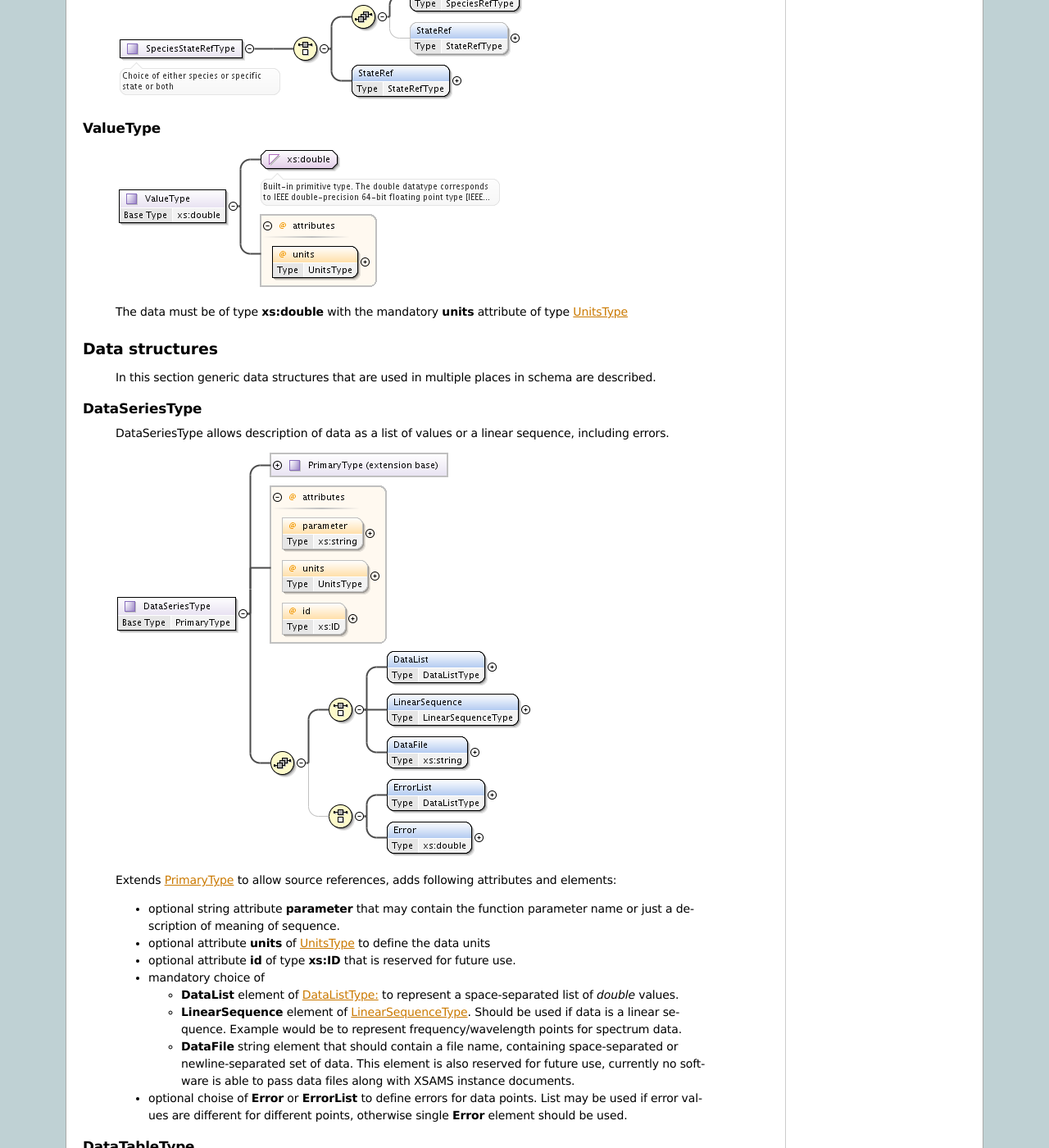
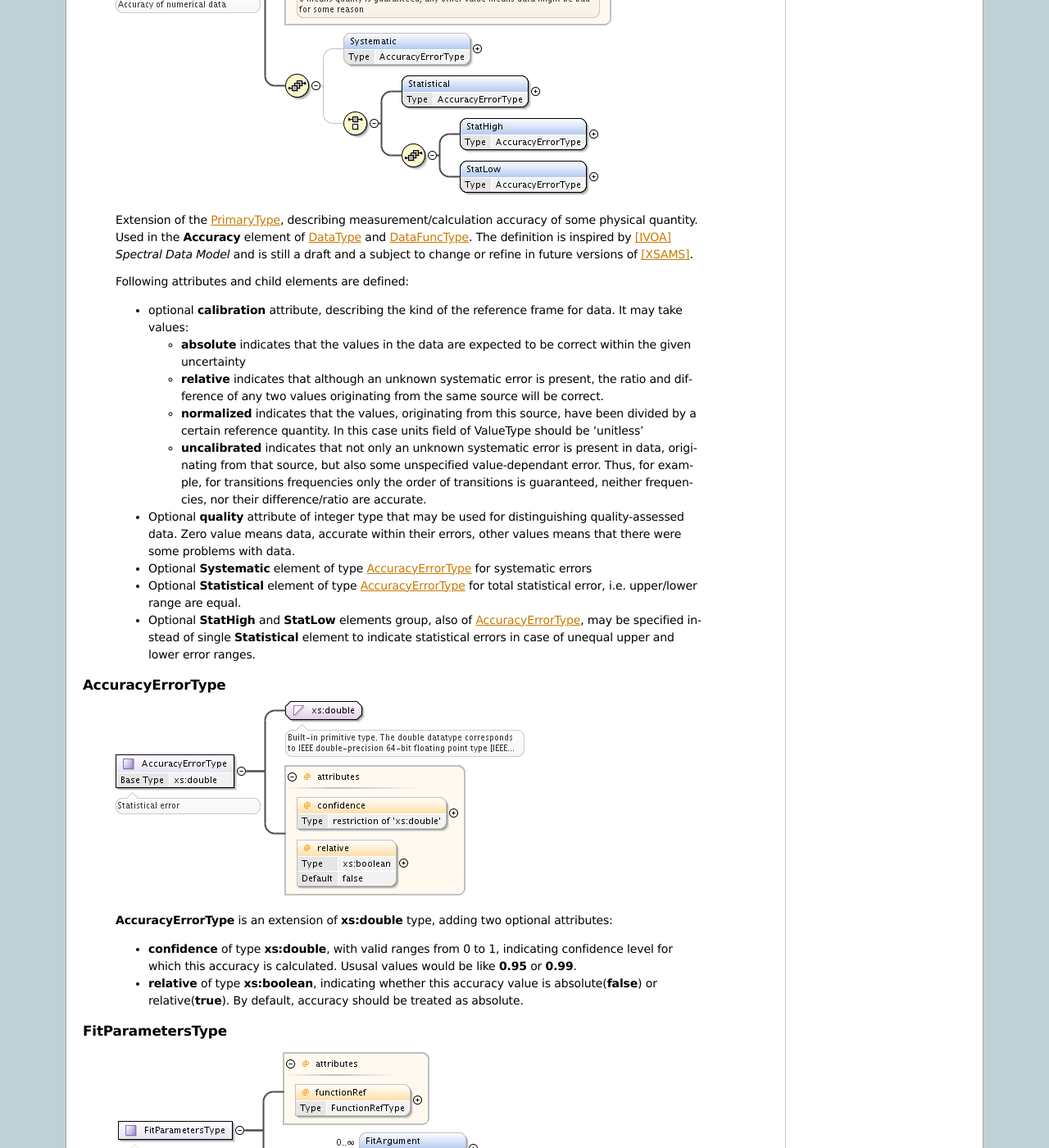
Before and after one commit to VAMDC/Standards, a Sphinx documentation site: the page built from doc/source/vamdcxsams/types.rst, in a window 1280 px wide and 1400 px high, scrolled down 5864 px. Shown: the whole window at 82% size. Built offline with Sphinx 7.4.7, drawn with Linux system fonts in a browser that asks for light colours; formulas are drawn with MathJax 3; some of the changed text lies outside the part shown.

Commit message:
Added missing description of the Accuracy element of DataType.

```diff
--- a/doc/source/vamdcxsams/bibliography.rst
+++ b/doc/source/vamdcxsams/bibliography.rst
@@ -74,3 +74,5 @@
 ..	[IAEAProc] HUMBERT Denis, RALCHENKO Yuri, KRSTIC Predrag, CLARK Robert E.H.,
 	Classification of Processes, Version 1.2, 7 October 2003.
 	http://www-amdis.iaea.org/DCN/ProcessClassification.pdf
+
+..	[IVOA] International Virtual Observatory Alliance (IVOA), http://www.ivoa.net/
--- a/doc/source/vamdcxsams/types.rst
+++ b/doc/source/vamdcxsams/types.rst
@@ -332,9 +332,85 @@ DataType
 	Extension of the :ref:`PrimaryType` which
 	is used for description of numerical data, including units and accuracy.
 	Contains a mandatory **Value** element of type :ref:`ValueType` and an
-	optional **Accuracy** element, which is for now just a string,
-	but will be updated in future version of [XSAMS]_.
+	optional **Accuracy** element, defined by :ref:`AccuracyType`.
 
+
+
+.. _DataFuncType:
+
+DataFuncType
++++++++++++++++++
+
+	.. image:: images/types/DataFuncType.png
+
+	Defined in the similar way as :ref:`DataType`, **DataFuncType** has additionally
+
+	*	mandatory **name** attribute,
+	*	choice between a pair of **value** / **Accuracy** elements and a list of **FitParameters**
+		elements, defined by :ref:`FitParametersType`, each containing sufficient set of parameters needed to calculate
+		the value using some :ref:`Function`.
+
+	It is used in :ref:`Broadening` and :ref:`Shifting` sections of [XSAMS]_ to define lineshape parameters.
+
+
+.. _AccuracyType:
+
+AccuracyType
+++++++++++++++++
+
+	.. image:: images/types/AccuracyType.png
+
+	Extension of the :ref:`PrimaryType`, describing measurement/calculation accuracy of some
+	physical quantity. Used in the **Accuracy** element of :ref:`DataType` and :ref:`DataFuncType`.
+	The definition is inspired by [IVOA]_ *Spectral Data Model* and is still a draft and a subject
+	to change or refine in future versions of [XSAMS]_.
+
+	Following attributes and child elements are defined:
+
+	*	optional **calibration** attribute, describing the kind of the reference frame for data.
+		It may take values:
+
+		-	**absolute**	indicates that the values in the data are expected to be correct within the given uncertainty
+
+		-	**relative**	indicates that although an unknown systematic error is present,
+			the ratio and difference of any two values originating from the same source will be correct.
+
+		-	**normalized**	indicates that the values, originating from this source,
+			have been divided by a certain reference quantity.
+			In this case units field of ValueType should be 'unitless'
+
+		-	**uncalibrated** indicates that not only an unknown systematic error is present in data,
+			originating from that source, but also some unspecified value-dependant error.
+			Thus, for example, for transitions frequencies only the order of transitions is guaranteed,
+			neither frequencies, nor their difference/ratio are accurate.
+
+	*	Optional **quality** attribute of integer type that may be used for distinguishing quality-assessed data.
+		Zero value means data, accurate within their errors, other values means that there were some problems with data.
+
+	*	Optional **Systematic** element of type :ref:`AccuracyErrorType` for systematic errors
+	*	Optional **Statistical** element of type :ref:`AccuracyErrorType` for total statistical error, i.e.
+		upper/lower range are equal.
+	*	Optional **StatHigh** and **StatLow** elements group, also of :ref:`AccuracyErrorType`,
+		may be specified instead of single **Statistical** element
+		to indicate statistical errors in case of unequal upper and lower error ranges.
+
+
+.. _AccuracyErrorType:
+
+AccuracyErrorType
+++++++++++++++++++++++++++++++++
+
+	.. image:: images/types/AccuracyErrorType.png
+
+	**AccuracyErrorType** is an extension of **xs:double** type, adding two optional attributes:
+
+	*	**confidence** of type **xs:double**, with valid ranges from 0 to 1,
+		indicating confidence level for which this accuracy is calculated.
+		Ususal values would be like **0.95** or **0.99**.
+
+	*	**relative** of type **xs:boolean**, indicating whether this accuracy value
+		is absolute(**false**) or relative(**true**).
+		By default, accuracy should be treated as absolute.
 
 
 .. _FitParametersType:
@@ -393,6 +469,7 @@ ValueType
 	.. image:: images/ValueType.png
 
 	The data must be of type **xs:double** with the mandatory **units** attribute of type :ref:`UnitsType`
+
 
 Data structures
 ----------------------
```
Also changed, not shown: doc/source/vamdcxsams/images/types/AccuracyErrorType.png (added), doc/source/vamdcxsams/images/types/AccuracyType.png (added), doc/source/vamdcxsams/images/types/DataFuncType.png (added), doc/source/vamdcxsams/images/types/DataType.png.
